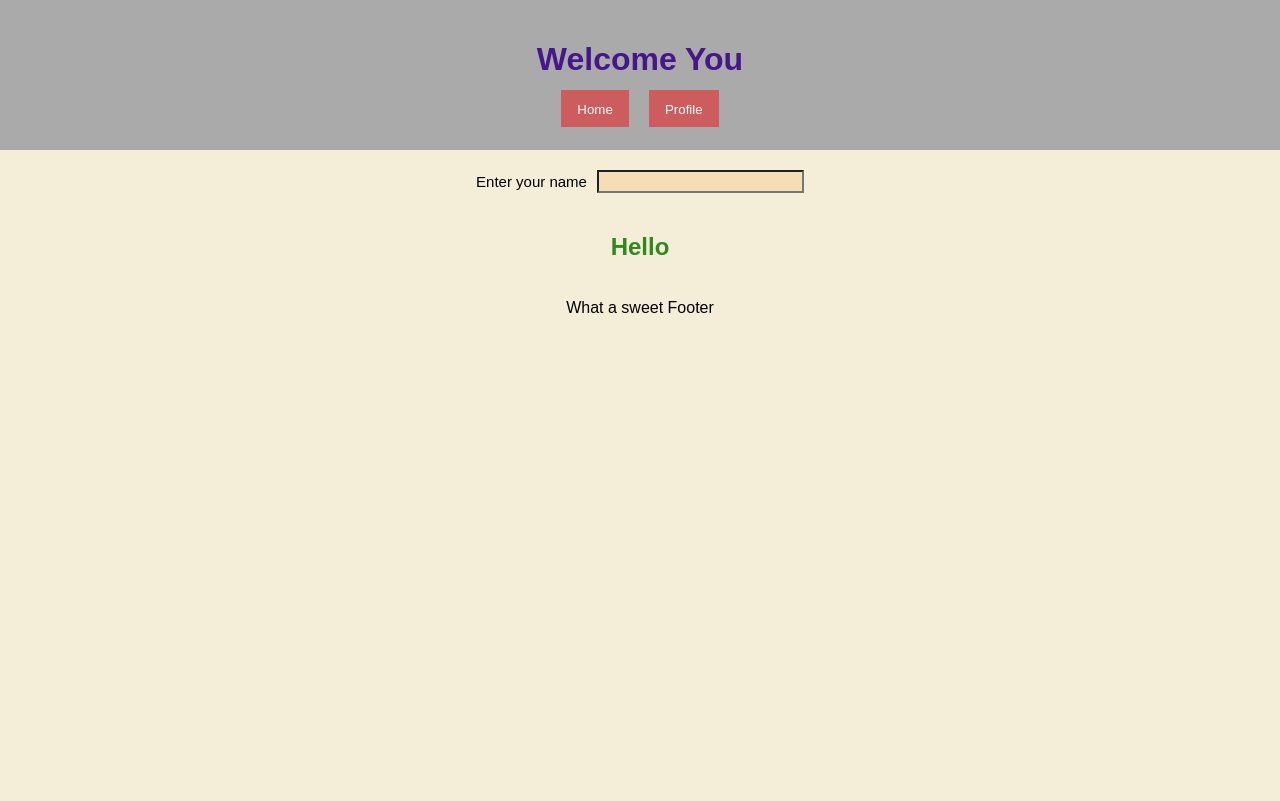
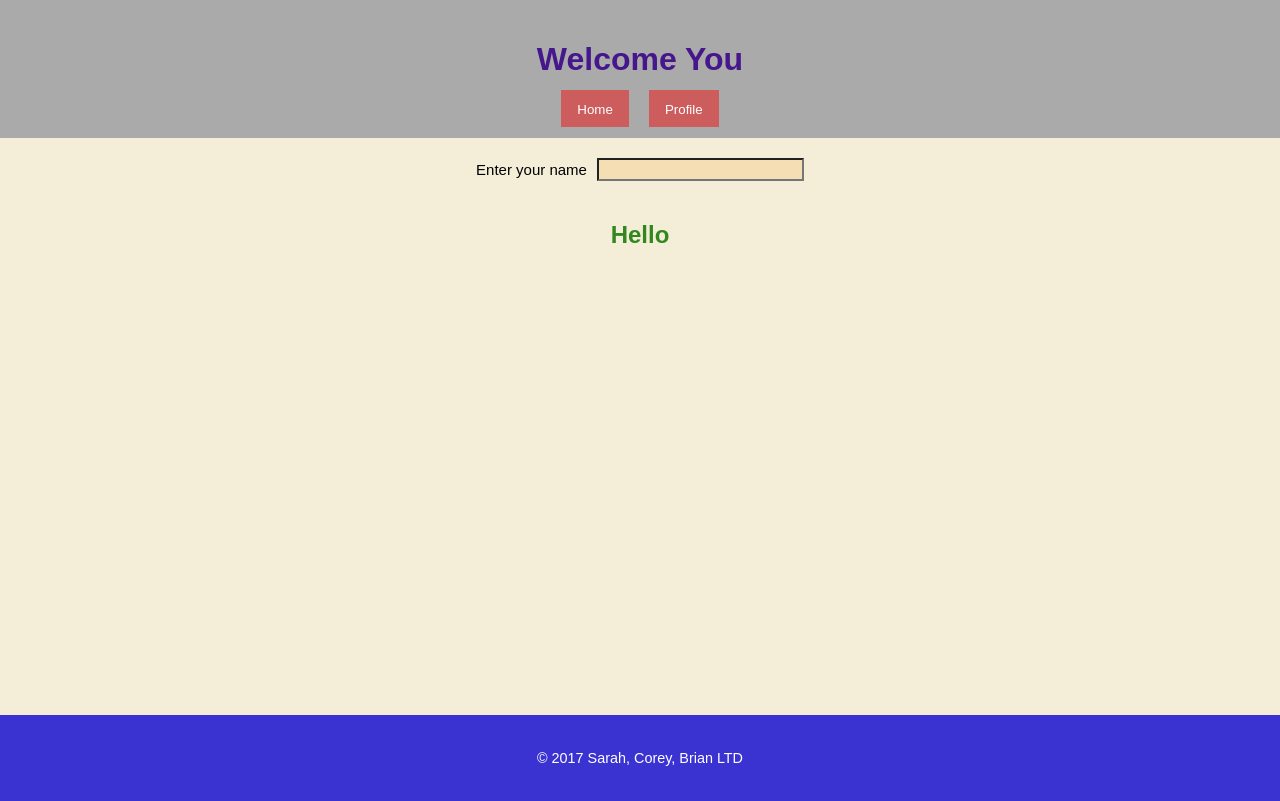
Before and after one commit to dumbomagoo/my-starter-app, a React app: page /hello in a window 1280 px wide. Built offline with nearby package versions, Linux system fonts and the light colour scheme.

Commit message:
Footer & Footer CSS Inclusion.

```diff
--- a/package.json
+++ b/package.json
@@ -26,6 +26,7 @@
     "fs-extra": "3.0.1",
     "html-webpack-plugin": "2.29.0",
     "jest": "20.0.4",
+    "moment": "^2.19.1",
     "object-assign": "4.1.1",
     "postcss-flexbugs-fixes": "3.2.0",
     "postcss-loader": "2.0.6",
--- a/src/components/Footer/Footer.jsx
+++ b/src/components/Footer/Footer.jsx
@@ -1,7 +1,18 @@
 import React from 'react';
+import Moment from 'moment';
+
+import './Footer.scss';
 
 const Footer = () => (
-  <div>{'What a sweet Footer'}</div>
+  <footer className="footer region">
+    <div>
+      <div className="footer-links">
+        <div className="footer-links-inner">
+          <p>{String.fromCharCode(169) + ' ' + Moment().format('YYYY')} {'Sarah, Corey, Brian LTD'}</p>
+        </div>
+      </div>
+    </div>
+  </footer>
 );
 
 export default Footer;
--- /dev/null
+++ b/src/components/Footer/Footer.scss
@@ -0,0 +1,24 @@
+footer {
+  width: 100%;
+  height: 115px;
+  position: absolute;
+  bottom: 0;
+}
+
+.footer-links {
+  margin: 30px 0 0;
+  background: #3a33d1;
+
+  .footer-links-inner {
+    max-width: 1200px;
+    margin: 0 auto;
+    padding: 25px 30px;
+    color: #fff;
+    font-size: 0;
+
+    p {
+      margin: 10px;
+      font-size: 0.9rem;
+    }
+  }
+}
--- a/src/components/Header/Header.jsx
+++ b/src/components/Header/Header.jsx
@@ -1,7 +1,7 @@
 import React, { Component } from 'react';
 import classnames from 'classnames';
 
-import HeaderButton from '../HeaderButton/HeaderButton';
+import HeaderButton from './HeaderButton/HeaderButton';
 import './Header.scss'
 
 export default class Header extends Component {
--- a/src/components/Header/Header.scss
+++ b/src/components/Header/Header.scss
@@ -31,10 +31,8 @@ body {
   .header {
     background-color: #aaaaaa;
     text-align: center;
-    height: 90px;
     padding: 5px 20px;
     @media screen and (min-width: 767px) {
-      height: 150px;
       padding: 20px;
     }
     .menu-icon {
@@ -79,6 +77,7 @@ body {
     }
     h1 {
       color: #45168c;
+      padding: 0px 25px;
     }
   }
 }
```
Also changed, not shown: src/components/Header/HeaderButton/HeaderButton.jsx (renamed from src/components/HeaderButton/HeaderButton.jsx), src/components/Header/HeaderButton/HeaderButton.scss (renamed from src/components/HeaderButton/HeaderButton.scss), 1 other file (tests, documents, lock files or other folders).
